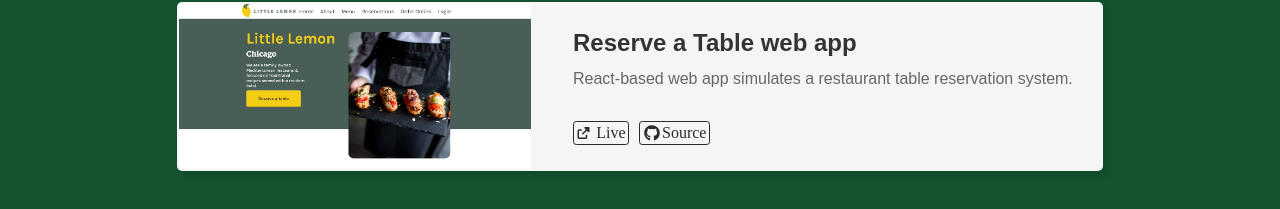
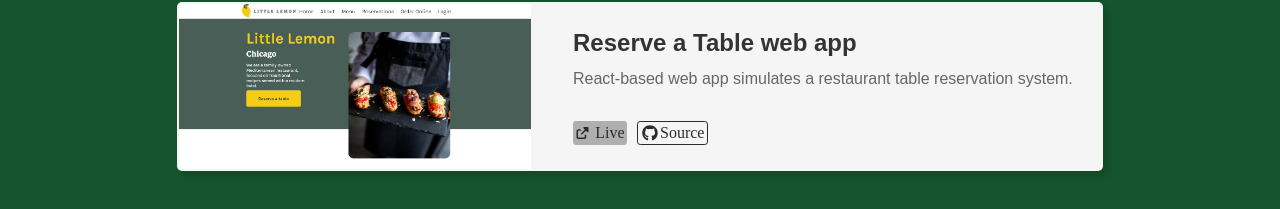
Before and after one commit to 23zeli/zeliPortfolio, a React (Vite) app: page / in a window 1280 px wide. In both pictures the pointer is over the link 600 px from the left and 920 px from the top of the page. Shown: the part 788-997 px from the top of the page. Built offline with nearby package versions, Linux system fonts and the light colour scheme.

Commit message:
added hover effect

```diff
--- a/src/index.css
+++ b/src/index.css
@@ -257,6 +257,13 @@ h1, h4 {
   margin-right: 10px;
 }
 
+.source-icon:hover, .live-icon:hover {
+  /* background-color: #afafaf; */
+  background-color: #afafaf;
+  border: #afafaf;
+  transition: all color 0.3s ease-in-out;
+}
+
 .links-btns a {
   margin-right: 10px;
 }
```
